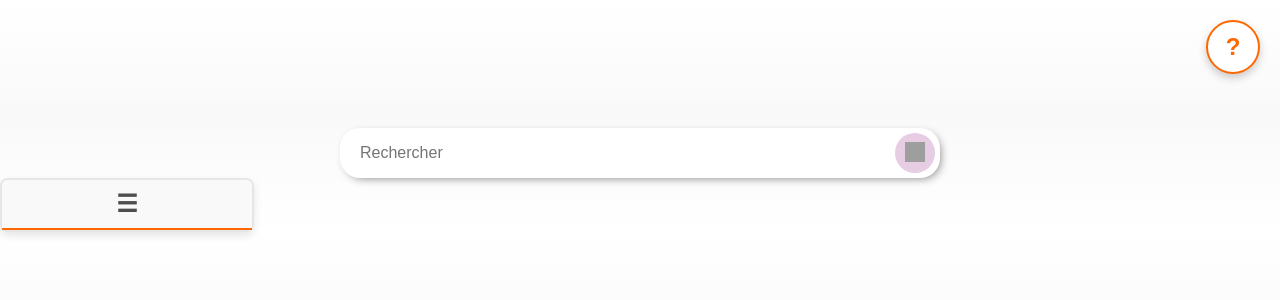
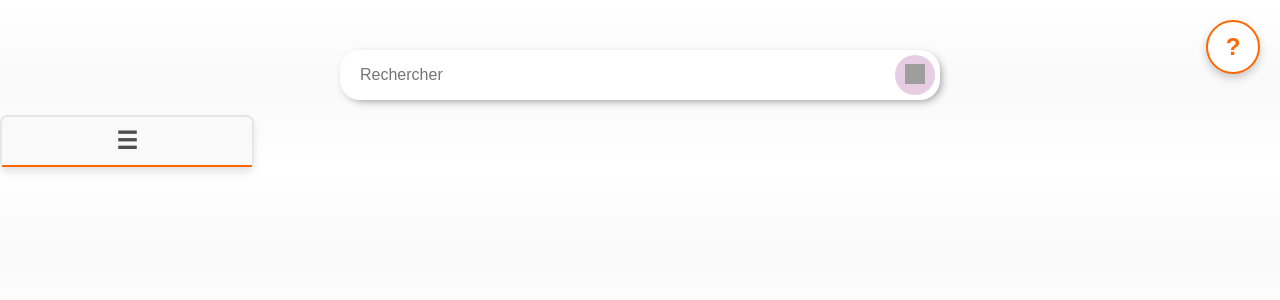
Before and after one commit to menepp/Projet_Web, an Angular app: page / in a window 1280 px wide. Shown: the top 300 px of the page. Built offline with nearby package versions, Linux system fonts and the light colour scheme; grey boxes are pictures that could not be loaded.

Commit message:
rectification

```diff
--- a/src/app/app.component.css
+++ b/src/app/app.component.css
@@ -1,5 +1,9 @@
 app-search-bar{
     display: block;
     justify-items: center;
-    margin-top: 10%;
+    margin-top: 3%;
 }
+app-menu{
+    display : block;
+    margin-top: 15px;
+}
```
